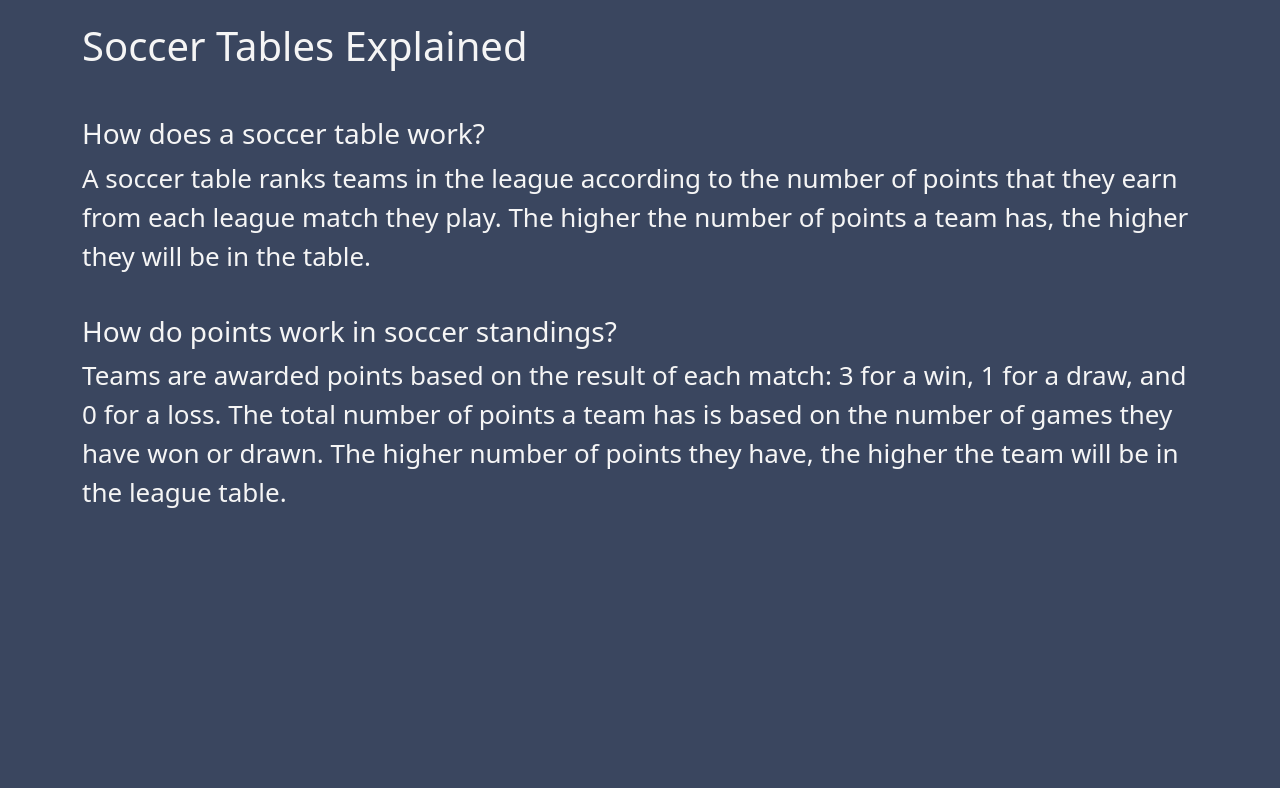
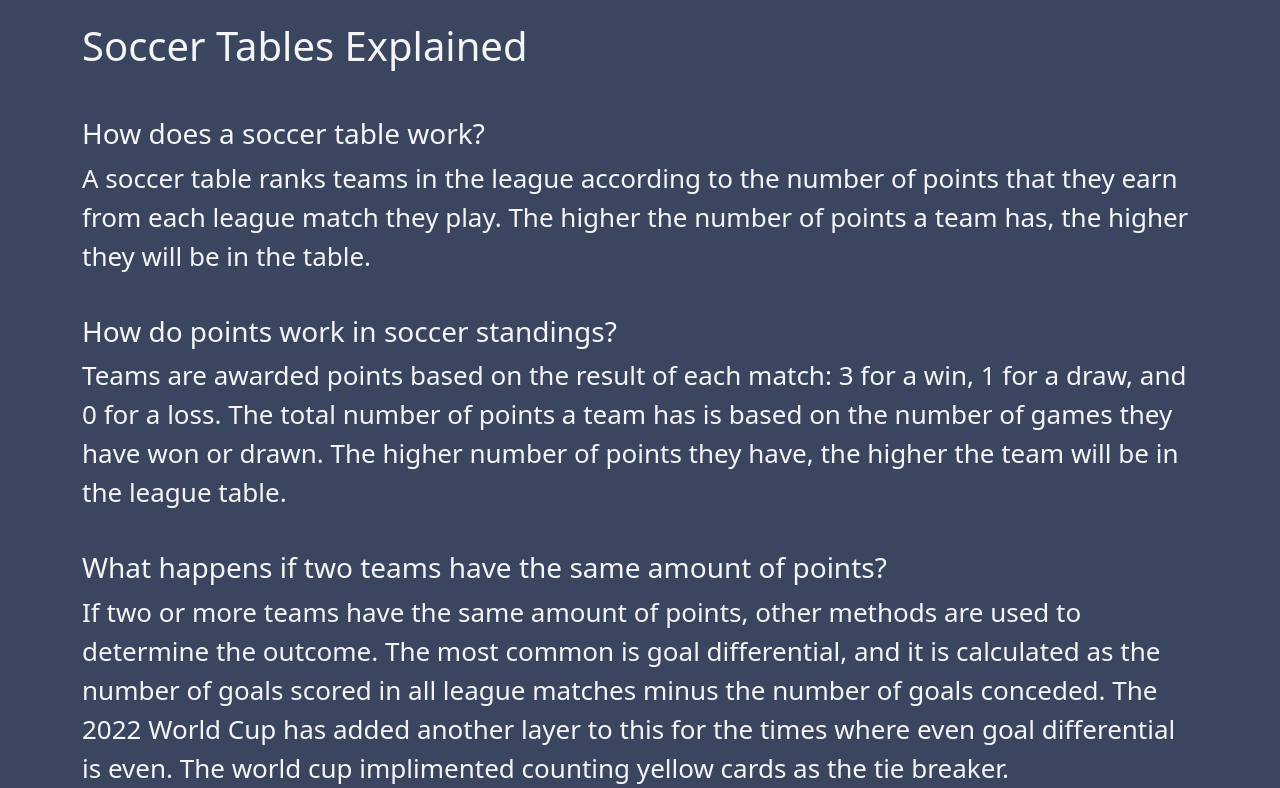
Before and after one commit to morganmontague/leaguetable_frontend, a React (Create React App) app in the folder my-app/: page /info in a window 1280 px wide. Shown: the part 201-989 px from the top of the page. Before the commit the page ends 800 px from the top, so only its background shows below. Built offline with nearby package versions, Linux system fonts and the light colour scheme.

Commit message:
added last second clean up and deleting console.logs

```diff
--- a/my-app/src/componets/table.js
+++ b/my-app/src/componets/table.js
@@ -20,8 +20,8 @@ function Table (props) {
         num_teams.push(index + 1)
 
     }
-    let test = 1
-    console.log(num_teams)
+    let rank_position = 1
+
     return (
         <>
         <div className="container table_light">
@@ -47,7 +47,7 @@ function Table (props) {
         sorty.map( (team) => (
 
                     <Row key={team.id}
-                    position = {(test)++}
+                    position = {(rank_position)++}
                     team = {team.team_name}
                     games_played = {team.games_played}
                     wins={team.wins}
--- a/my-app/src/componets/tableExplained.js
+++ b/my-app/src/componets/tableExplained.js
@@ -20,6 +20,15 @@ function TableExplained () {
                     The total number of points a team has is based on the number of games they have won or drawn. The higher
                     number of points they have, the higher the team will be in the league table.
                 </div>
+                <br></br>
+                <h3>
+                    What happens if two teams have the same amount of points?
+                </h3>
+                <div>
+                    If two or more teams have the same amount of points, other methods are used to determine the outcome. The most common is
+                    goal differential, and it is calculated as the number of goals scored in all league matches minus the number of goals conceded.
+                    The 2022 World Cup has added another layer to this for the times where even goal differential is even. The world cup implimented counting yellow cards as the tie breaker.
+                </div>
             </div>
         </div>
     )
--- a/my-app/src/index.js
+++ b/my-app/src/index.js
@@ -27,7 +27,6 @@ import TeamPick from './page/pick_team';
 import PlayerTeamPick from './page/player_team';
 
 const root = ReactDOM.createRoot(document.getElementById('root'));
-let playerNameInput = ""
 
 root.render(
     <GlobalProvider>
--- a/my-app/src/page/allPlayers.js
+++ b/my-app/src/page/allPlayers.js
@@ -1,11 +1,11 @@
 import NavbarLog from "../componets/navbarloged";
-import Table from "../componets/table";
+
 
 import React, { useState, useEffect } from "react";
 import { useGlobalState } from "../context/GlobalState";
 import { useNavigate } from 'react-router-dom';
 import request from "../services/api.request";
-import Player_Register from "./newPlayer";
+
 import { Link } from "react-router-dom";
 
 
--- a/my-app/src/page/info.js
+++ b/my-app/src/page/info.js
@@ -1,5 +1,4 @@
-import Navbar from "../componets/navbar";
-import Header from "../componets/header";
+
 import TableExplained from "../componets/tableExplained";
 import NavbarLog from "../componets/navbarloged";
 
--- a/my-app/src/page/logged.js
+++ b/my-app/src/page/logged.js
@@ -15,7 +15,7 @@ function Logged() {
     let [data, setData] = useState([])
     let [state, dispatch] = useGlobalState();
 
-    console.log(state)
+
 
     useEffect(() => {
     async function testing(){
--- a/my-app/src/page/myTeam.jsx
+++ b/my-app/src/page/myTeam.jsx
@@ -20,9 +20,7 @@ import Collapse from "../componets/collapse";
     }
     let resp = await request(options)
     setData(resp.data)
-    // if (!data) {
-    //     return;
-    //   }
+
     }
     callAPI()
 }, []
--- a/my-app/src/page/newPlayer.jsx
+++ b/my-app/src/page/newPlayer.jsx
@@ -5,8 +5,7 @@ import { useGlobalState } from '../context/GlobalState.js';
 import { Link } from "react-router-dom"
 import axios from 'axios'
 import NavbarLog from '../componets/navbarloged.js';
-import authHeader from '../services/auth.headers.js';
-import PlayerTeamPick from './player_team.jsx';
+
 
 
 
--- a/my-app/src/page/player_team.jsx
+++ b/my-app/src/page/player_team.jsx
@@ -43,7 +43,7 @@ useEffect(() => {
         return;
     }
 
-    let loser = data[0]
+    let current_player = data[0]
 
 
 let key_date = 0
@@ -54,7 +54,7 @@ async function editTeam(){
         url: "team_players/",
         method: "POST",
         data: {
-          "player": loser.id,
+          "player": current_player.id,
           "team": team
         },
     };
--- a/my-app/src/page/register.js
+++ b/my-app/src/page/register.js
@@ -35,7 +35,7 @@ const submit = () => {
       "email": email,
       "first_name": first_name,
       "last_name": last_name
-  })
+  }).catch(success => toast.success('Correctly Registered'))
 }
 
   return (
--- a/my-app/src/page/table_page.js
+++ b/my-app/src/page/table_page.js
@@ -2,6 +2,7 @@ import NavbarLog from "../componets/navbarloged";
 import Table from "../componets/table";
 import React, { useState, useEffect } from "react";
 import request from "../services/api.request";
+import img from "../IMG/netherlands.png"
 
 
     function TablePage(){
@@ -50,7 +51,6 @@ return (
     <>
     <NavbarLog />
     <Table data={data} />
-    <img src="/workspace/leaguetable_frontend/my-app/src/IMG/netherlands.png"></img>
     </>
 )
 }
```
